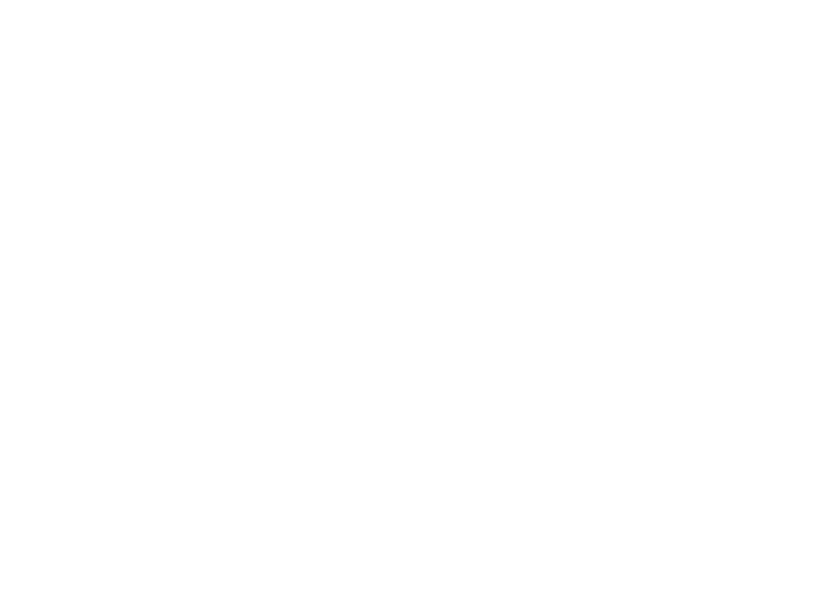
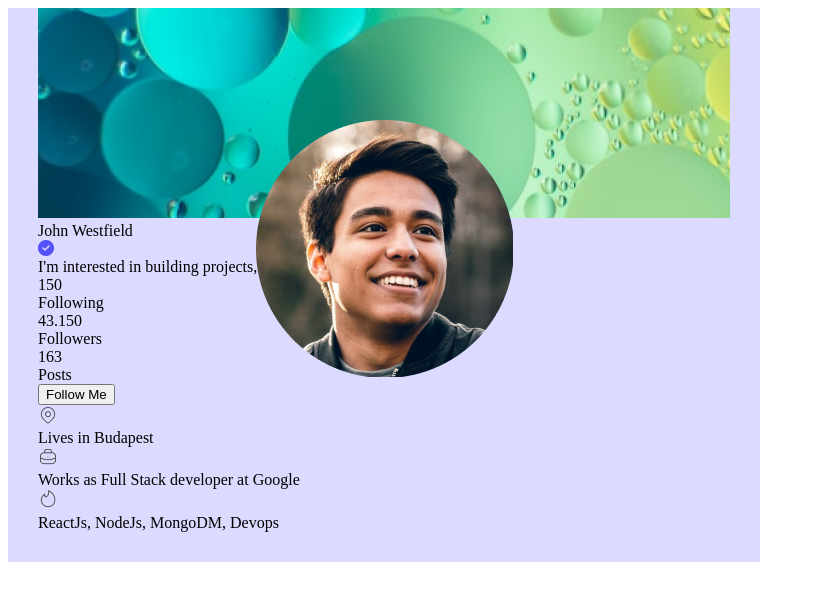
Before and after one commit to saikatbishal/profilewidget, a plain HTML site: page index.html in a window 1280 px wide. Shown: the whole page, without its empty margins (0-815 px from the left). Drawn offline with Linux system fonts and the light colour scheme.

Commit message:
just the html

```diff
--- a/index.html
+++ b/index.html
@@ -4,9 +4,53 @@
     <meta charset="UTF-8">
     <meta http-equiv="X-UA-Compatible" content="IE=edge">
     <meta name="viewport" content="width=device-width, initial-scale=1.0">
+    <link rel="stylesheet" href="https://cdnjs.cloudflare.com/ajax/libs/font-awesome/6.1.1/css/all.min.css">
     <title>Document</title>
+    <link rel="stylesheet" href="style.css">
 </head>
 <body>
-
+    <div class="container">
+        <div class="card">
+            <div class="background">
+                <img src="./assets/background.png" alt="background image">
+            </div>
+            <div class="avatar"><img src="./assets/avatar.png" alt="avatar" class="avatar">
+            </div>
+            <div class="name">John Westfield</div>
+            <div class="blue-tick">
+                <i class="fa-solid fa-circle-check blue-tick-icon"></i>
+            </div>
+            <div class="description">I'm interested in building projects, travelling and biking</div>
+            <div class="stat-container">
+                <div class="container-one">
+                    <div class="stat">150</div>
+                    <div class="type">Following</div>
+                </div>
+                <div class="container-two">
+                    <div class="stat">43.150</div>
+                    <div class="type">Followers</div>
+                </div>
+                <div class="container-three">
+                    <div class="stat">163</div>
+                    <div class="type">Posts</div>
+                </div>
+            </div>
+            <button class="btn">Follow Me</button>
+            <div class="address-container">
+                <div class="address-icon">
+                    <img src="./assets/mark.png" alt="">
+                </div>
+                <div class="address">Lives in <span>Budapest</span></div>
+            </div>
+            <div class="profession-container">
+                <div class="profession-icon"><img src="./assets/case.png" alt=""></div>
+                <div class="profession">Works as Full Stack developer at Google</div>
+            </div>
+            <div class="skills-container">
+                <div class="skills-icon"><img src="./assets/fire.png" alt=""></div>
+                <div class="skills">ReactJs, NodeJs, MongoDM, Devops</div>
+            </div>
+        </div>
+    </div>
 </body>
 </html>
--- a/style.css
+++ b/style.css
@@ -0,0 +1,26 @@
+:root
+{
+    --primary-background : #5451fa;
+    --lavender:#dcdafe;
+    --armadillo:#4a4a4a;
+    --aluminium : #979797;
+}
+.blue-tick-icon{
+    color:var(--primary-background);
+}
+.card{
+    background-color: var(--lavender);
+    height : max-content;
+    padding : 30px;
+    padding-top : 0;
+    width: max-content;
+    position: relative;
+}
+    .avatar{
+        display: flex;
+        position : absolute;
+        top : 20%;
+        justify-content: center;
+        left : 50%;
+        transform : translate(-50%,0);
+    }
```
Also changed, not shown: active-state.png (added), assets/avatar.png (renamed from asserts/avatar.png), assets/background.png (renamed from asserts/background.png), assets/case.png (renamed from asserts/case.png), assets/case.svg (renamed from asserts/case.svg), assets/circle-check-solid.svg (added), assets/fire.png (renamed from asserts/fire.png), assets/fire.svg (renamed from asserts/fire.svg), assets/mark.png (renamed from asserts/mark.png), assets/mark.svg (renamed from asserts/mark.svg), normal-state.png (added), 2 other files.
